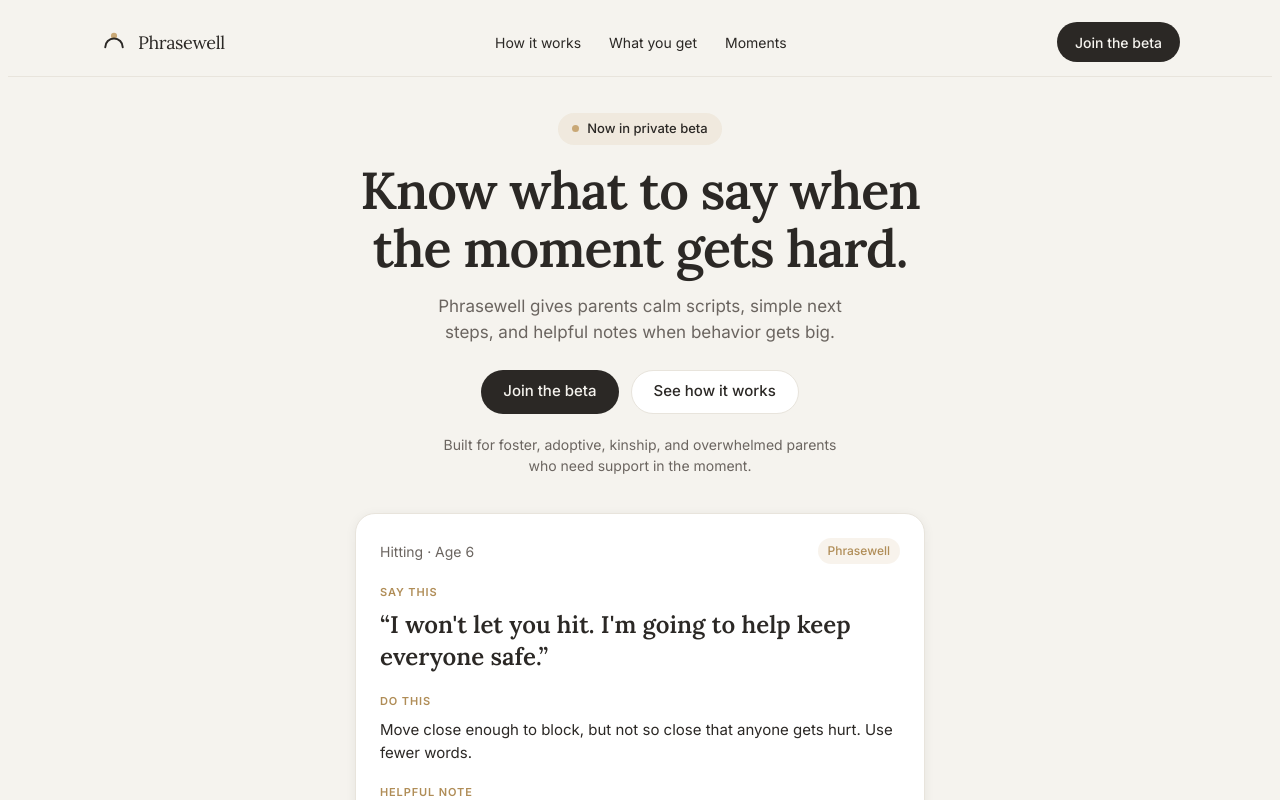
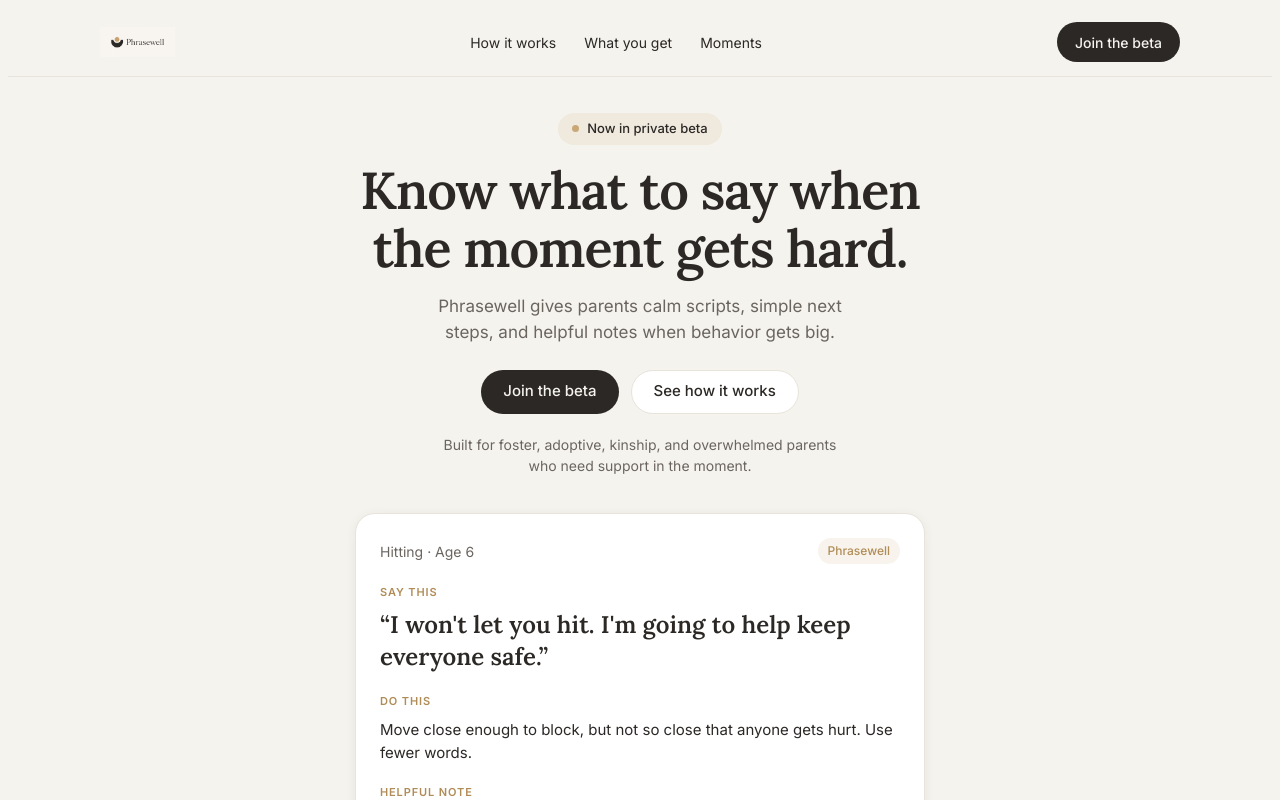
Before and after one commit to CourtneyWhy/Phrasewell-app, a Next.js app: page / in a window 1280 px wide. Shown: the top 800 px of the page. Built offline with nearby package versions, Linux system fonts and the light colour scheme.

Commit message:
Use official Phrasewell logo on landing page

```diff
--- a/app/components/landing/LandingBrandMark.tsx
+++ /dev/null
@@ -1,22 +0,0 @@
-/** Temporary Lovable-style bowl + dot mark (SVG). Replace with final asset later. */
-export function LandingBrandMark({ size = 28 }: { size?: number }) {
-  return (
-    <svg
-      width={size}
-      height={size}
-      viewBox="0 0 32 32"
-      fill="none"
-      aria-hidden
-      style={{ flexShrink: 0, display: "block" }}
-    >
-      <circle cx="16" cy="9" r="3.5" fill="var(--accent)" />
-      <path
-        d="M6 22c0-5.523 4.477-10 10-10s10 4.477 10 10"
-        stroke="var(--text)"
-        strokeWidth="2.25"
-        strokeLinecap="round"
-        fill="none"
-      />
-    </svg>
-  );
-}
--- a/app/components/landing/LandingHeader.tsx
+++ b/app/components/landing/LandingHeader.tsx
@@ -1,4 +1,4 @@
-import { LandingBrandMark } from "@/app/components/landing/LandingBrandMark";
+import { LandingLogo } from "@/app/components/landing/LandingLogo";
 
 const NAV_LINKS = [
   { href: "#how-it-works", label: "How it works" },
@@ -11,8 +11,7 @@
     <header className="landing-header">
       <div className="landing-header-inner">
         <a href="#" className="landing-logo" aria-label="Phrasewell home">
-          <LandingBrandMark size={28} />
-          <span className="font-heading">Phrasewell</span>
+          <LandingLogo height={30} />
         </a>
 
         <nav className="landing-nav" aria-label="Page sections">
--- /dev/null
+++ b/app/components/landing/LandingLogo.tsx
@@ -0,0 +1,17 @@
+/** Official horizontal lockup — mark + Phrasewell wordmark. */
+export function LandingLogo({ height = 32 }: { height?: number }) {
+  return (
+    // eslint-disable-next-line @next/next/no-img-element
+    <img
+      src="/brand/lockup.png"
+      alt="Phrasewell"
+      height={height}
+      style={{
+        display: "block",
+        height,
+        width: "auto",
+        flexShrink: 0,
+      }}
+    />
+  );
+}
--- a/app/components/landing/LandingPage.tsx
+++ b/app/components/landing/LandingPage.tsx
@@ -1,7 +1,7 @@
 import { LandingHeader } from "@/app/components/landing/LandingHeader";
 import { DemoPhraseCard } from "@/app/components/landing/DemoPhraseCard";
 import { BetaForm } from "@/app/components/landing/BetaForm";
-import { LandingBrandMark } from "@/app/components/landing/LandingBrandMark";
+import { LandingLogo } from "@/app/components/landing/LandingLogo";
 
 const THEORY_CARDS = [
   "When your child is screaming",
@@ -214,8 +214,7 @@
           </p>
           <div className="landing-footer-bar">
             <a href="#" className="landing-logo landing-footer-logo" aria-label="Phrasewell home">
-              <LandingBrandMark size={24} />
-              <span className="font-heading">Phrasewell</span>
+              <LandingLogo height={26} />
             </a>
             <p className="landing-footer-tagline">
               Quick phrases for tough moments. Not therapy or a diagnosis.
--- a/app/globals.css
+++ b/app/globals.css
@@ -422,11 +422,8 @@
 .landing-logo {
   display: inline-flex;
   align-items: center;
-  gap: 10px;
   color: var(--text);
   text-decoration: none;
-  font-size: 1.125rem;
-  letter-spacing: -0.02em;
 }
 
 .landing-nav {
```
Also changed, not shown: public/brand/lockup.png (added).
